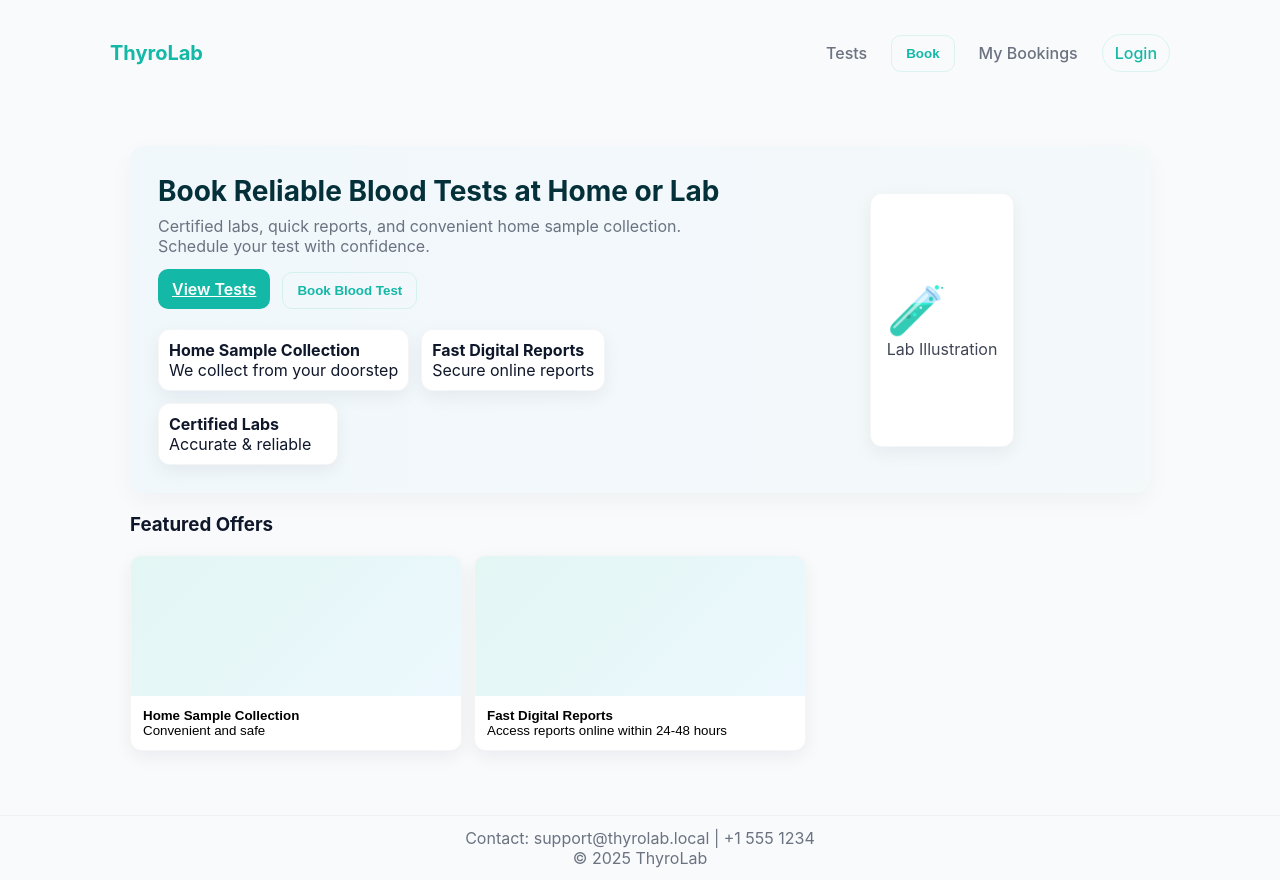
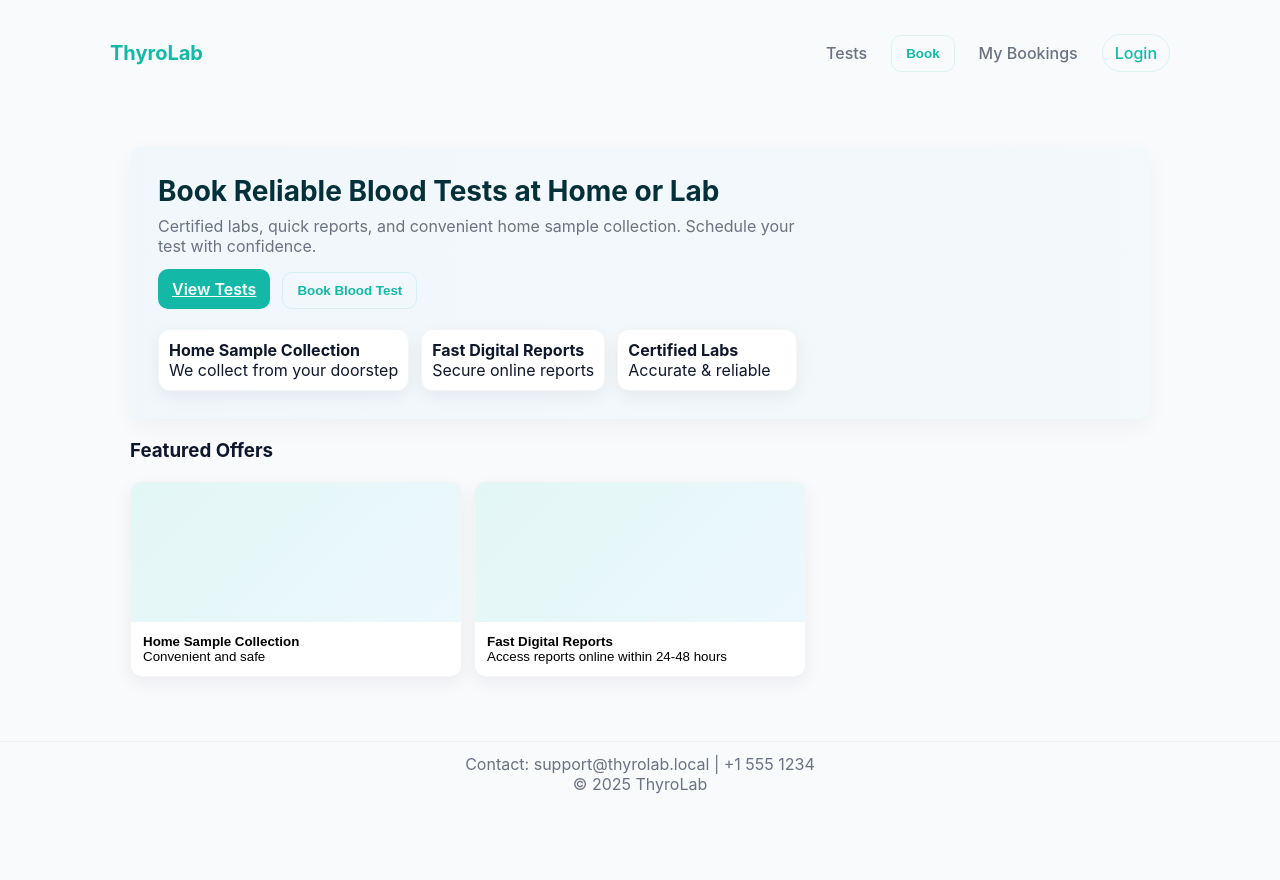
Before and after one commit to jimjam-457/bookmybloodtest, a React (Create React App) app in the folder client/: page / in a window 1280 px wide. After the commit the page ends 806 px from the top, so only its background shows below. Built offline with nearby package versions, Linux system fonts and the light colour scheme; no server answers.

Commit message:
Remove Lab Illustration column from Home hero

```diff
--- a/client/src/pages/Home.js
+++ b/client/src/pages/Home.js
@@ -65,17 +65,7 @@ export default function Home() {
           </div>
         </div>
 
-        <div className="hero-right">
-          <div className="illustration card">
-            {/* Placeholder artwork area; admin will supply images later */}
-            <div style={{height:220, display:'flex', alignItems:'center', justifyContent:'center', color:'#0f172a', opacity:0.8}}>
-              <div>
-                <div style={{fontSize:48}}>🧪</div>
-                <div className="muted">Lab Illustration</div>
-              </div>
-            </div>
-          </div>
-        </div>
+
       </section>
 
       <section style={{marginTop:20}}>
```
